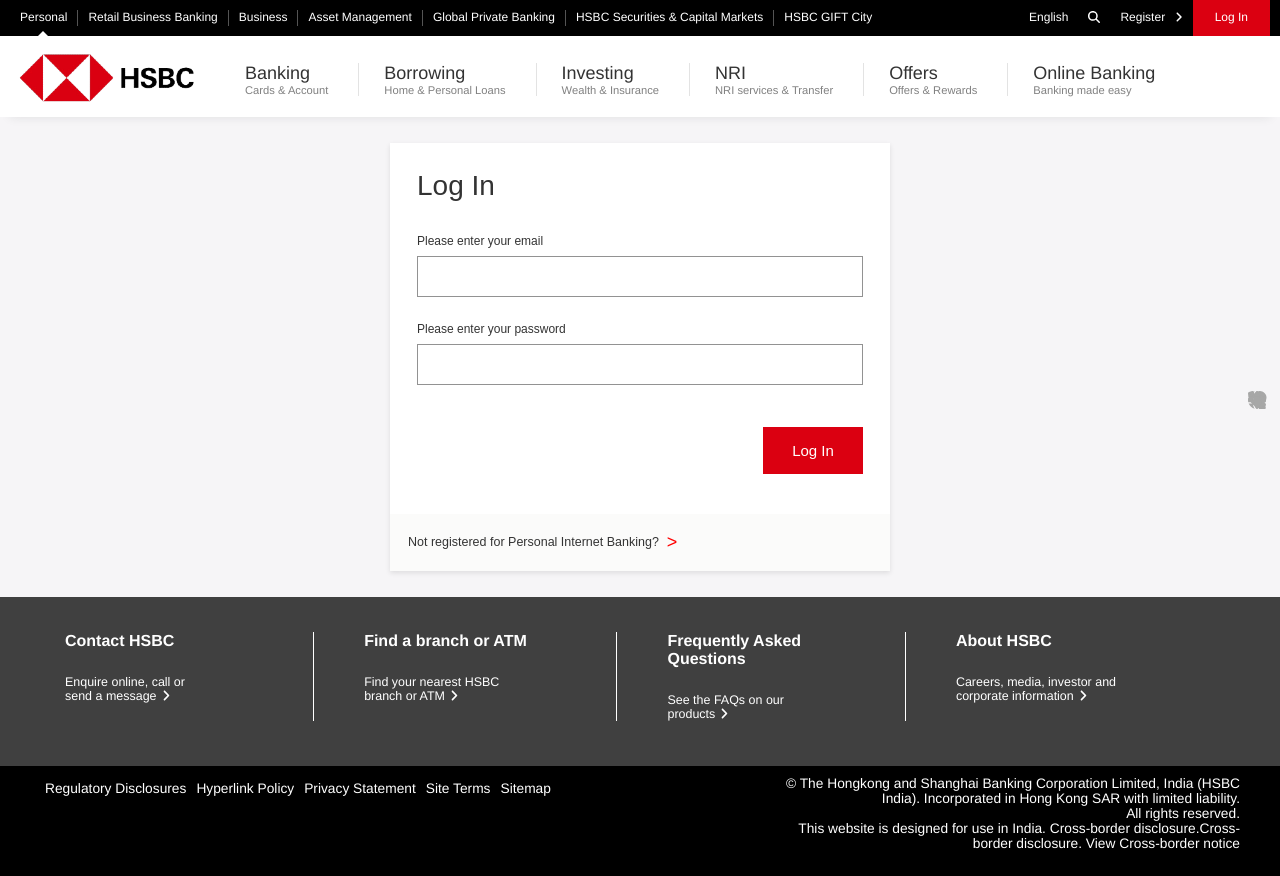
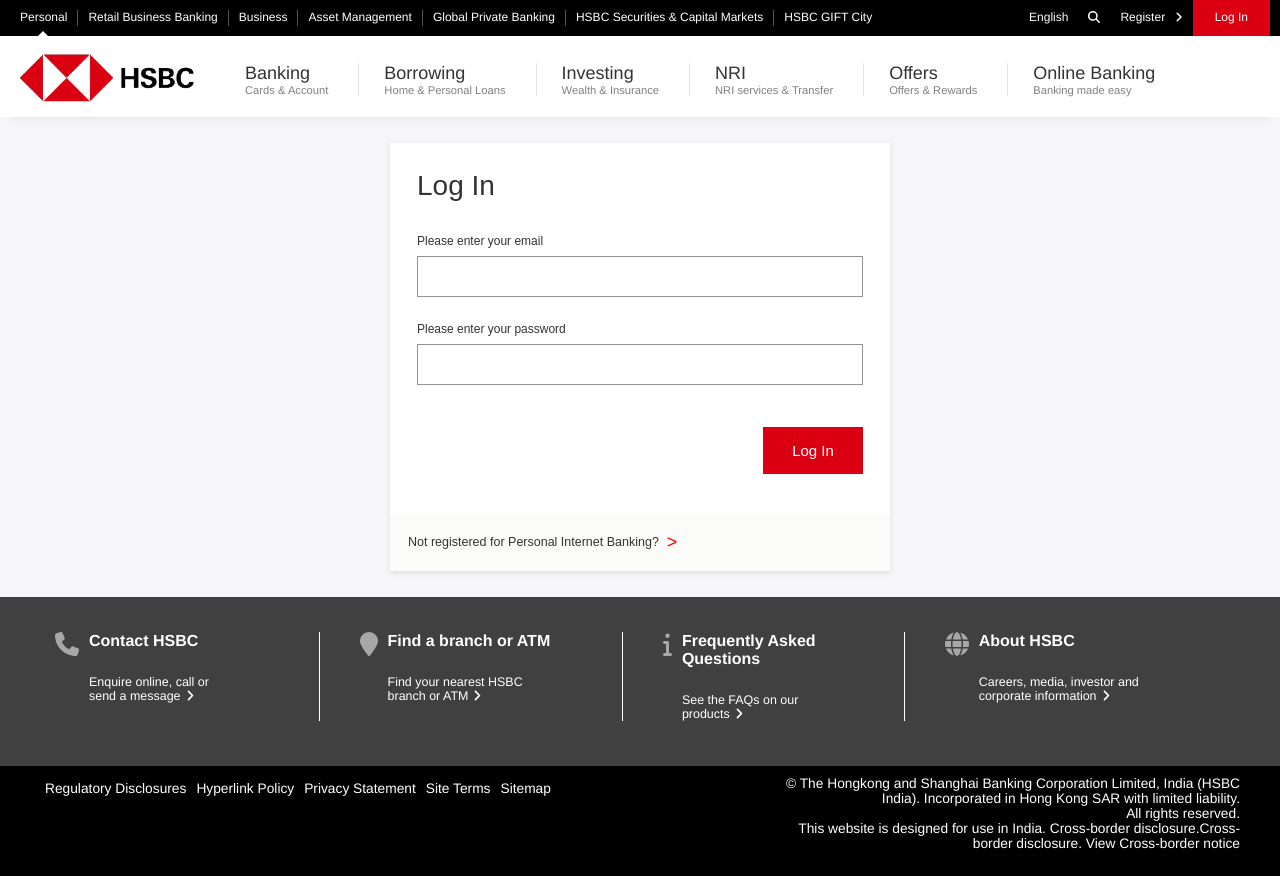
Before and after one commit to divyadhale/simpleBanking, a React (Create React App) app in the folder Frontend/banking-app/: page /login in a window 1280 px wide. Built offline with nearby package versions, Linux system fonts and the light colour scheme; a web font is replaced by a local one.

Commit message:
fixed validation and footer issue

```diff
--- a/Frontend/banking-app/src/Components/layout/LogPage/SignUp.js
+++ b/Frontend/banking-app/src/Components/layout/LogPage/SignUp.js
@@ -123,7 +123,7 @@
 
   const handleChange = (e) => {
     const { name, value } = e.target;
-    const updatedValue = name === "panNumber" ? value.toUpperCase(): value;
+    const updatedValue = name === "panNumber" ? value.toUpperCase() : value;
     setFormData((prevData) => ({
       ...prevData,
       [name]: updatedValue
@@ -133,6 +133,10 @@
 
   const handleSubmit = async (e) => {
     e.preventDefault();
+    const newErrors = { ...errors };
+    Object.keys(formData).forEach((field) => {
+      validateField(field, formData[field], newErrors);
+    });
     // if (formData.password !== formData.confirmPassword) {
     //   Swal.fire({
     //     title: "Passwords do not match.",
@@ -144,6 +148,7 @@
     //   })
     //   return; 1000000000 account_number
     // }
+    if (Object.keys(newErrors).length === 0) {
       try {
         // setError(null);
         // setSuccess(false);
@@ -198,7 +203,18 @@
           }
         })
       }
+
+    }
+    else {
+      setErrors(newErrors);
+      Swal.fire({
+        title: "Please fix the errors before submitting" ,
+        timer: 2000,
+        timerProgressBar: true,
+      });
+    }
   };
+
   const [showModal, setShowModal] = useState(false);
   const navigate = useNavigate();
   const handleCancel = () => {
--- a/Frontend/banking-app/src/common/EngagementFooter/index.css
+++ b/Frontend/banking-app/src/common/EngagementFooter/index.css
@@ -18,7 +18,7 @@
   border-right: none;
 }
 
-.icon {
+.footer-icon {
   font-size: 1.5rem;
   color: #a7a7a7;
 }
--- a/Frontend/banking-app/src/common/EngagementFooter/index.jsx
+++ b/Frontend/banking-app/src/common/EngagementFooter/index.jsx
@@ -7,7 +7,7 @@
     <>
     <div className="engagementFooter-main">
       <div className="child-section">
-        <FontAwesomeIcon className="icon" icon={faPhone} />
+        <FontAwesomeIcon className="footer-icon" icon={faPhone} />
         <div className="info-section">
           <div>Contact HSBC</div>
           <div style={{"width": "70%"}}>
@@ -18,7 +18,7 @@
       </div>
 
       <div className="child-section">
-        <FontAwesomeIcon className="icon" icon={faMapMarker} />
+        <FontAwesomeIcon className="footer-icon" icon={faMapMarker} />
         <div className="info-section">
           <div>Find a branch or ATM</div>
           <div style={{"width": "70%"}}>
@@ -29,7 +29,7 @@
       </div>
 
       <div className="child-section">
-        <FontAwesomeIcon className="icon" icon={faInfo} />
+        <FontAwesomeIcon className="footer-icon" icon={faInfo} />
         <div className="info-section">
           <div>Frequently Asked Questions</div>
           <div style={{"width": "70%"}}>
@@ -40,7 +40,7 @@
       </div>
 
       <div className="child-section">
-        <FontAwesomeIcon className="icon" icon={faGlobe} />
+        <FontAwesomeIcon className="footer-icon" icon={faGlobe} />
         <div className="info-section">
           <div>About HSBC</div>
           <div style={{"width": "70%"}}>
```
Lines whose indentation alone changed are shown as unchanged.
